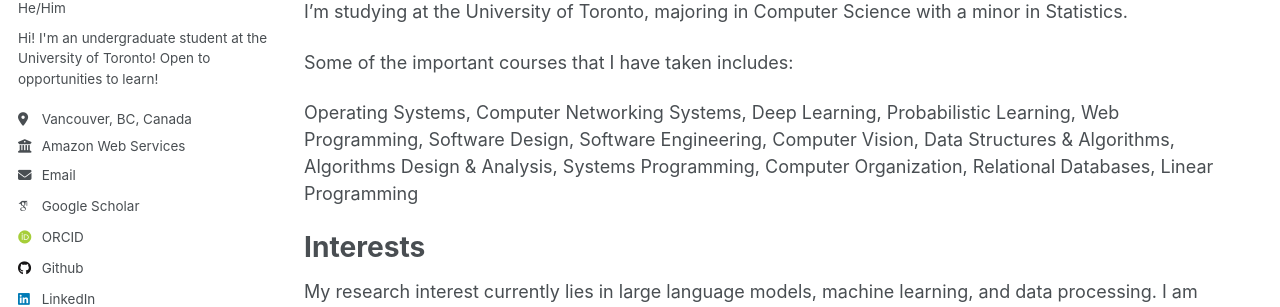
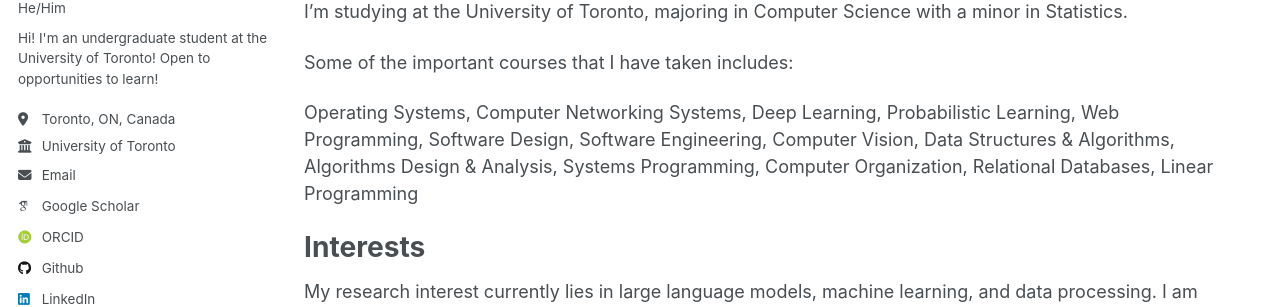
Before and after one commit to Lei-Tin/PortfolioPage, a Jekyll site: the page built from _pages/about.md, in a window 1280 px wide. Shown: the part 302-609 px from the top of the page. Built offline with Jekyll 4.4.1, drawn with Linux system fonts in a browser that asks for light colours; some web fonts are replaced.

Commit message:
[*] Updated CV and basic info

```diff
--- a/_config.yml
+++ b/_config.yml
@@ -25,8 +25,8 @@ author:
   name             : "Shou-Yi (Ray) Hung"
   pronouns         : "He/Him"
   bio              : "Hi! I'm an undergraduate student at the University of Toronto! Open to opportunities to learn!"
-  location         : "Vancouver, BC, Canada"
-  employer         : "Amazon Web Services"
+  location         : "Toronto, ON, Canada"
+  employer         : "University of Toronto"
   uri              : # URL
   email            : "rayh@cs.toronto.edu"
 
```
Also changed, not shown: 1 other file.
